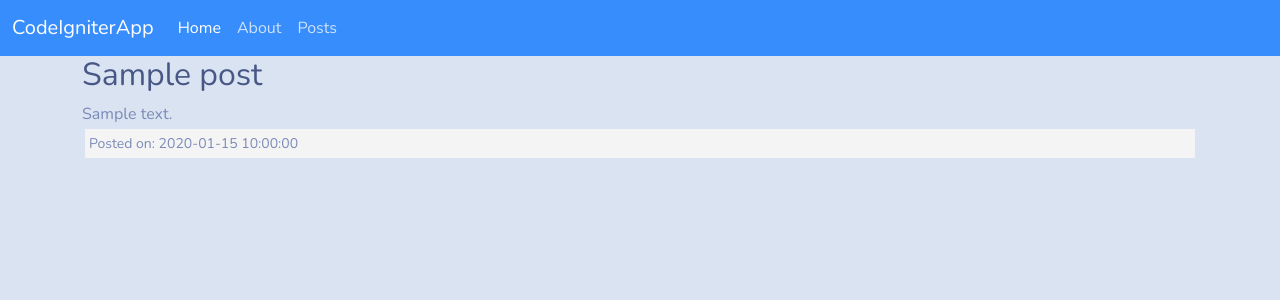
After one commit to KhadijaMakkaoui/CodeIgniter-App, a CodeIgniter app: a page that uses application/views/posts/view.php in a window 1280 px wide. The commit adds this page. Shown: the top 300 px of the page. Run offline with CodeIgniter, Linux system fonts and the light colour scheme; tables that the repository leaves empty or names only in its code hold one stand-in row (values such as "Sample post").

Commit message:
Work on creating a new post add view contain a form to add a post add create_post function inside post model and create function inside the posts contrller

```diff
--- a/application/config/autoload.php
+++ b/application/config/autoload.php
@@ -58,7 +58,7 @@ $autoload['packages'] = array();
 |
 |	$autoload['libraries'] = array('user_agent' => 'ua');
 */
-$autoload['libraries'] = array();
+$autoload['libraries'] = array('form_validation');
 
 /*
 | -------------------------------------------------------------------
@@ -89,7 +89,7 @@ $autoload['drivers'] = array();
 |
 |	$autoload['helper'] = array('url', 'file');
 */
-$autoload['helper'] = array('url');
+$autoload['helper'] = array('url','form');
 
 /*
 | -------------------------------------------------------------------
--- a/application/config/routes.php
+++ b/application/config/routes.php
@@ -1,5 +1,8 @@
 <?php
 defined('BASEPATH') OR exit('No direct script access allowed');
+
+$route['posts/create'] = 'posts/create';
+$route['posts/(:any)']='posts/view/$1';
 
 $route['posts'] = 'posts/index';
 $route['default_controller'] = 'pages/view';
--- a/application/controllers/Posts.php
+++ b/application/controllers/Posts.php
@@ -10,4 +10,32 @@
 			$this->load->view('posts/index', $data);
 			$this->load->view('templates/footer');
 		}
+		public function view($slug=NULL){
+			$data['post'] = $this->post_model->get_posts($slug);
+			if(empty($data['post'])){
+				show_404();
+			}
+
+			$data['title'] = $data['post']['title'];
+
+			$this->load->view('templates/header');
+			$this->load->view('posts/view', $data);
+			$this->load->view('templates/footer');
+		}
+
+		public function create(){
+			$data['title'] ='Create Post';
+
+			$this->form_validation->set_rules('title','Title','required');
+			$this->form_validation->set_rules('body','Body','required');
+			if($this->form_validation->run()===FALSE){
+				$this->load->view('templates/header');
+				$this->load->view('posts/create', $data);
+				$this->load->view('templates/footer');
+			}else{
+				$this->post_model->create_post();
+				redirect('posts');
+			}
+
+		}
 	}
--- a/application/models/Post_model.php
+++ b/application/models/Post_model.php
@@ -11,4 +11,14 @@ class Post_model extends CI_Model{
         $query=$this->db->get_where('posts',array('slug'=>$slug));
         return $query->row_array();
     }
+    public function create_post(){
+        $slug=url_title($this->input->post('title'));
+
+        $data=array(
+            'title'=>$this->input->post('title'),
+            'slug'=>$slug,
+            'body'=>$this->input->post('body')
+        );
+        return $this->db->insert('posts',$data);
+    }
 }
--- /dev/null
+++ b/application/views/posts/view.php
@@ -0,0 +1,7 @@
+<h2><?php echo $post['title']; ?></h2>
+<div class="post-body">
+<?php echo $post['body']; ?>
+<small class="post-date">Posted on: <?php echo $post['created_at']; ?>
+            <!-- in <strong><?php #echo $post['name']; ?></strong><br> -->
+		<?php #echo word_limiter($post['body'], 60); ?></small>
+</div>
--- a/application/views/templates/header.php
+++ b/application/views/templates/header.php
@@ -2,11 +2,12 @@
     <head>
         <title>CodeIgniter App</title>
         <link rel="stylesheet" href="https://bootswatch.com/5/morph/bootstrap.min.css">
+        <link rel="stylesheet" href="<?php echo base_url();?>/assets/css/style.css">
     </head>
     <body>
     <nav class="navbar navbar-expand navbar-dark bg-primary">
   <div class="container-fluid">
-    <a class="navbar-brand" href="#">CodeIgniterApp</a>
+    <a class="navbar-brand" href="<?php echo base_url();?>">CodeIgniterApp</a>
     <button class="navbar-toggler" type="button" data-bs-toggle="collapse" data-bs-target="#navbarColor01" aria-controls="navbarColor01" aria-expanded="false" aria-label="Toggle navigation">
       <span class="navbar-toggler-icon"></span>
     </button>
@@ -15,17 +16,17 @@
       <ul class="navbar-nav me-auto">
         <li class="nav-item">
           <a class="nav-link active" href="<?php echo base_url();?>">Home
-            <span class="visually-hidden">(current)</span>
+            <!-- <span class="visually-hidden">(current)</span> -->
           </a>
         </li>
         <li class="nav-item">
-          <a class="nav-link" href="<?php echo base_url();?>/about">About</a>
+          <a class="nav-link" href="<?php echo base_url();?>about">About</a>
         </li>
         <li class="nav-item">
-          <a class="nav-link" href="#">Pricing</a>
+          <a class="nav-link" href="<?php echo base_url();?>posts">Posts</a>
         </li>
         <li class="nav-item">
-          <a class="nav-link" href="#">About</a>
+          <!-- <a class="nav-link" href="#">About</a> -->
         </li>
 
       </ul>
--- a/assets/css/style.css
+++ b/assets/css/style.css
@@ -0,0 +1,6 @@
+    .post-date {
+        background: #f4f4f4;
+        padding: 4px;
+        margin: 3px;
+        display: block;
+    }
```
Also changed, not shown: application/views/posts/create.php (added, +15 -0 lines), application/views/posts/index.php (+6 -2 lines).
